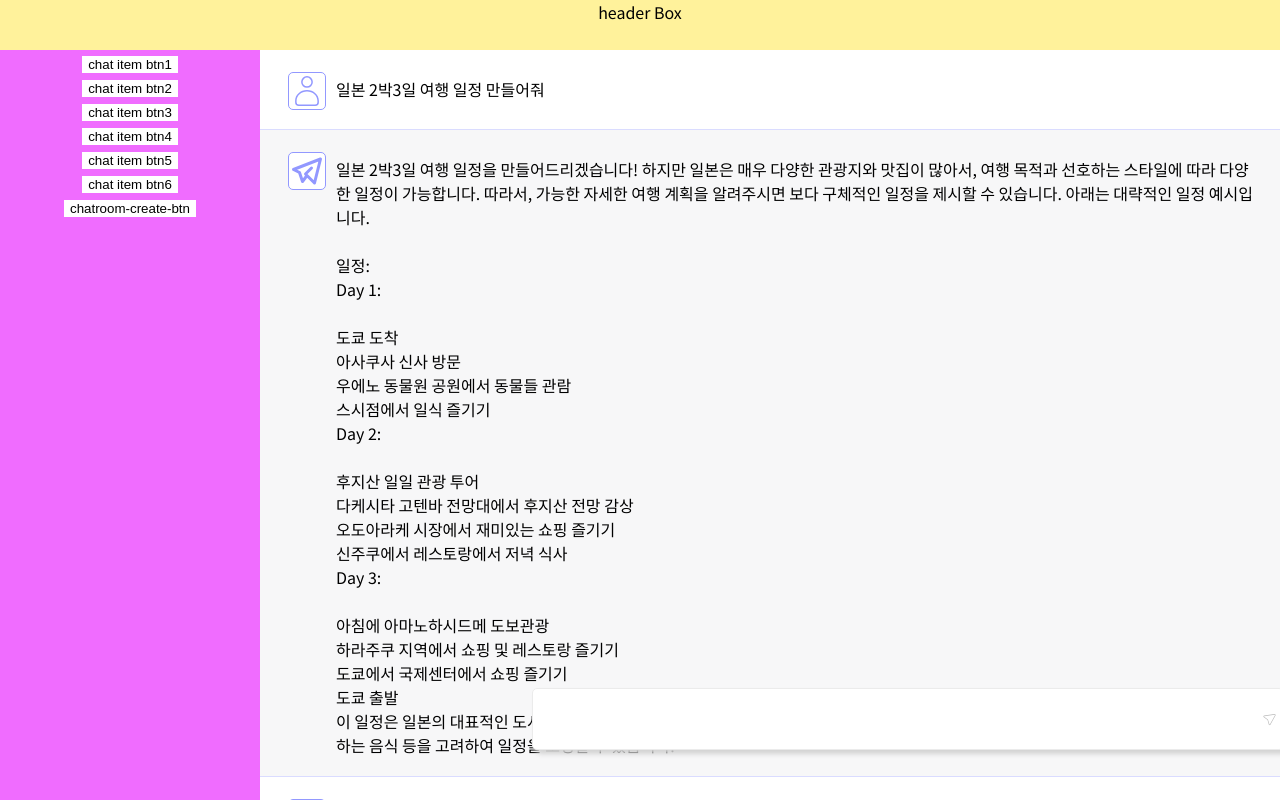
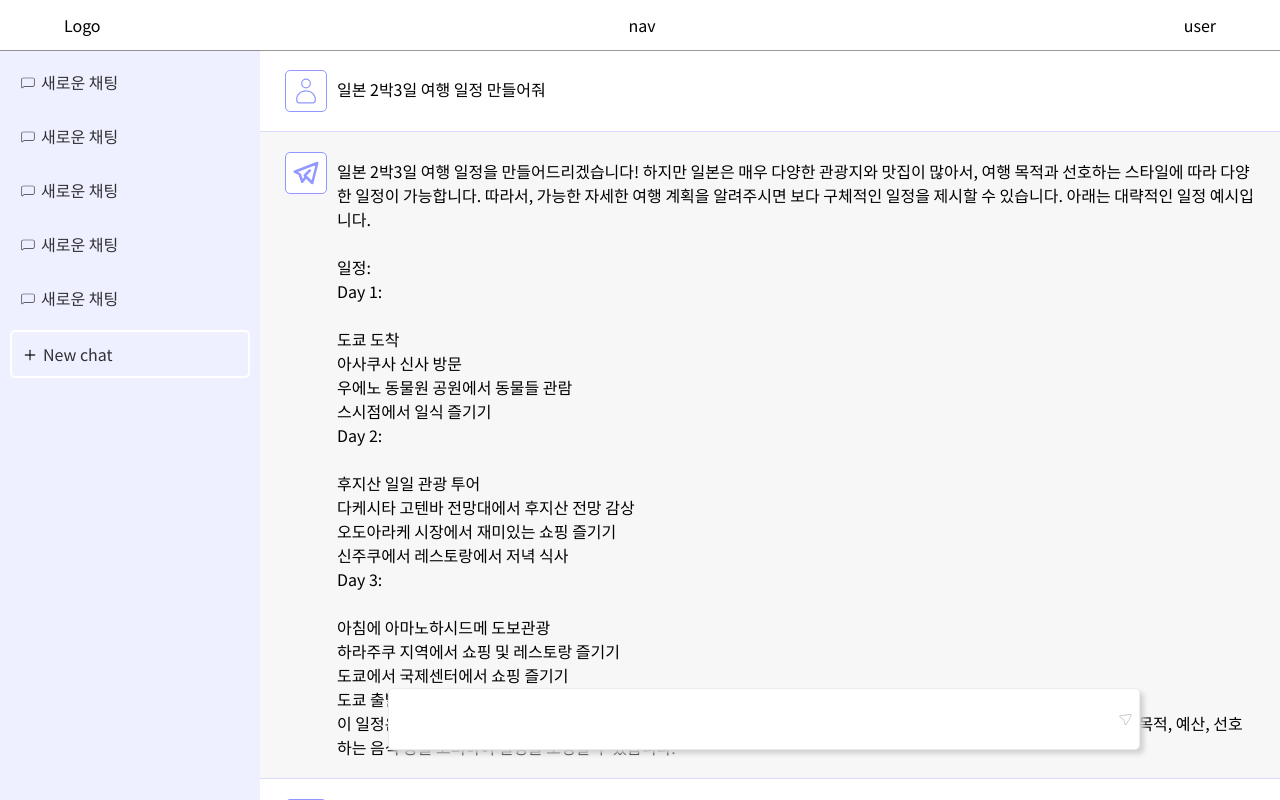
Before and after one commit to odh97/travelapp2023, a React (Create React App) app in the folder client/: page / in a window 1280 px wide. Built offline with nearby package versions, Linux system fonts and the light colour scheme.

Commit message:
v1.0.3 chat list css 작업

```diff
--- a/client/src/App.scss
+++ b/client/src/App.scss
@@ -1,9 +1,10 @@
+@import url('https://fonts.googleapis.com/css2?family=Noto+Sans+KR:wght@300;400&display=swap');
 @import "./styles/reset/Reset.scss";
-@import url('https://fonts.googleapis.com/css2?family=Noto+Sans+KR:wght@300;400&display=swap');
+@import "./styles/common/common.scss";
 
 // App scss
 .App {
-  font-family: 'Noto Sans KR', sans-serif;
+  font-family: $font-NoSansKR;
   text-align: center;
   margin: 0 auto;
   width: 100%;
--- a/client/src/_layout/Header.tsx
+++ b/client/src/_layout/Header.tsx
@@ -3,7 +3,13 @@ import '../styles/layout/Header.scss'
 
 function Header(): JSX.Element{
   return (
-    <header>header Box</header>
+    <header>
+      <div className='header-inner'>
+        <div className='brand-Name'>Logo</div>
+        <div>nav</div>
+        <div>user</div>
+      </div>
+    </header>
   )
 }
 
--- a/client/src/routes/ChatRoom.tsx
+++ b/client/src/routes/ChatRoom.tsx
@@ -6,7 +6,7 @@ import Header from '../_layout/Header';
 
 // icon
 import { CiChat1,CiChat2,CiPaperplane,CiUser,CiFolderOn,CiLocationArrow1 } from "react-icons/ci";
-import { TbBrandTelegram } from "react-icons/tb";
+import { TbBrandTelegram, TbPlus } from "react-icons/tb";
 /* 챗봇 대화 내용
 
 1번) 새로운 대화창
@@ -98,9 +98,7 @@ let txtInput = ():void =>{
   return (
   <div className='chat'>
     <Header />
-
     <main>
-
       <ChatList />
       <div className='chat-room'>
         <div className='txt-box'>
@@ -125,12 +123,7 @@ let txtInput = ():void =>{
           })}
 
           </ul>
-          <div className='empty-box'>
-            {/* 나중에 삭제 */}
-            <ul>
-              <li><CiUser/> <CiChat1/> <CiChat2/> <CiFolderOn/></li>
-            </ul>
-          </div>
+          <div className='empty-box'></div>
         </div>
         <div className='chat-input-box'>
           <div className='chat-input-box-inner' ref={divRef}>
@@ -141,7 +134,6 @@ let txtInput = ():void =>{
             <button><CiLocationArrow1/></button>
           </div>
         </div>
-
       </div>
     </main>
   </div>
@@ -152,14 +144,13 @@ function ChatList(): JSX.Element{
   return (
   <div className='chat-list'>
     <ul>
-      <li><button>chat item btn1</button></li>
-      <li><button>chat item btn2</button></li>
-      <li><button>chat item btn3</button></li>
-      <li><button>chat item btn4</button></li>
-      <li><button>chat item btn5</button></li>
-      <li><button>chat item btn6</button></li>
+      <li><button><CiChat1/><span>새로운 채팅</span></button></li>
+      <li><button><CiChat1/><span>새로운 채팅</span></button></li>
+      <li><button><CiChat1/><span>새로운 채팅</span></button></li>
+      <li><button><CiChat1/><span>새로운 채팅</span></button></li>
+      <li><button><CiChat1/><span>새로운 채팅</span></button></li>
     </ul>
-    <div><button>chatroom-create-btn</button></div>
+    <div className='chatroom-create-btn'><button><TbPlus/><span>New chat</span></button></div>
   </div>
   )
 }
--- a/client/src/styles/common/common.scss
+++ b/client/src/styles/common/common.scss
@@ -15,31 +15,17 @@ textarea{
   resize: none;
 }
 
-textarea::-webkit-scrollbar {
+textarea::-webkit-scrollbar, div::-webkit-scrollbar {
   width: 8px;  // 스크롤바의 너비
 }
 
-textarea::-webkit-scrollbar-thumb {
+textarea::-webkit-scrollbar-thumb, div::-webkit-scrollbar-thumb {
   height: 30%; // 스크롤바의 길이
   background: #79b1ff; // 스크롤바의 색상
   border-radius: 10px;
 }
 
-textarea::-webkit-scrollbar-track {
-  background: rgba(33, 122, 244, .1); //  스크롤바 뒷 배경 색
-}
-
-div::-webkit-scrollbar {
-  width: 8px;  // 스크롤바의 너비
-}
-
-div::-webkit-scrollbar-thumb {
-  height: 30%; // 스크롤바의 길이
-  background: #79b1ff; // 스크롤바의 색상
-  border-radius: 10px;
-}
-
-div::-webkit-scrollbar-track {
+textarea::-webkit-scrollbar-track, div::-webkit-scrollbar-track {
   background: rgba(33, 122, 244, .1); //  스크롤바 뒷 배경 색
 }
 
@@ -54,3 +40,4 @@ $font-base: 16px; // web-본문
 $font-lg: 18px;   // 소제목
 $font-xl: 20px;   // 대제목
 $font-NoSansKR: 'Noto Sans KR', sans-serif; //폰트
+$font-color: rgba(0,0,0,0.80);
--- a/client/src/styles/components/ChatRoom.scss
+++ b/client/src/styles/components/ChatRoom.scss
@@ -9,7 +9,40 @@
     min-width: 260px;
     height: calc(100vh - 50px);
     margin-top: 50px;
-    background-color: #f06cff;
+    background-color: #EFF0FF;
+
+
+    ul > li > button,
+    .chatroom-create-btn > button{
+      margin-top: 10px;
+      padding: 10px 0;
+      width: 240px;
+      text-align: left;
+      font-size: 16px;
+      font-family: $font-NoSansKR;
+      border-radius: 5px;
+      background-color: #EFF0FF;
+      cursor: pointer;
+      color: $font-color;
+
+      span{
+        display: inline-block;
+        text-indent: 15px;
+        }
+      svg{
+        position: relative;
+        left: 10px;
+        top: 2px;
+      }
+
+    }
+    ul > li > button{
+      &:hover{background-color: #dfe0ff;}
+    }
+    .chatroom-create-btn > button{
+      border: 2px solid #fff;
+      &:hover{background-color: #dfe0ff;}
+    }
 
   }
   .chat-room{
@@ -17,7 +50,7 @@
     height: calc(100vh - 50px);
     margin-top: 50px;
 
-    // /* txt-box */
+    /* txt-box */
     .txt-box{
       text-align: left;
       height: calc(100vh - 50px);
@@ -44,16 +77,16 @@
           position: relative;
           width: 40px;
           height: 40px;
+          border: 1px solid #9298ff;
+          border-radius: 5px;
+          background-color: #fff;
           svg{
             position: absolute;
             left: 2px;
-            top: 2px;
+            top: 5px;
             width: 36px;
-            height: 36px;
-            background-color: #fff;
+            height: 30px;
             color: #9298ff;
-            border: 1px solid #9298ff;
-            border-radius: 5px;
           }
         }
         pre{
@@ -72,24 +105,22 @@
       }
       .empty-box{
         height: 190px;
-        background-color: #ff9c9c;
       }
     }
     // txt-box
 
-    // /* chat-input-box */
+    /* chat-input-box */
     .chat-input-box{
       position: fixed;
       left: 0;
       bottom: 50px;
       width: 100%;
 
-
       .chat-input-box-inner{
         width: 750px;
         min-height: 60px;
         max-height: 230px;
-        margin: 0 532px;
+        margin: 0 calc(50% - (382px - 130px));
         display: flex;
         align-items: center;
         justify-content: center;
@@ -121,8 +152,7 @@
           }
         }
       }
-
     }
-
+    // chat-input-box
   }
 }
--- a/client/src/styles/layout/Header.scss
+++ b/client/src/styles/layout/Header.scss
@@ -3,7 +3,18 @@
 header {
   width: 100%;
   height: 50px;
-  background-color: #fff29b;
   position: fixed;
   z-index: 100;
+  border-bottom: 1px solid rgba(0, 0, 0, 0.4);
+
+  .header-inner{
+    width: 90%;
+    height: 100%;
+    margin: 0 auto;
+    display: flex;
+    justify-content: space-between;
+    align-items: center;
+    div{
+    }
+  }
 }
```
